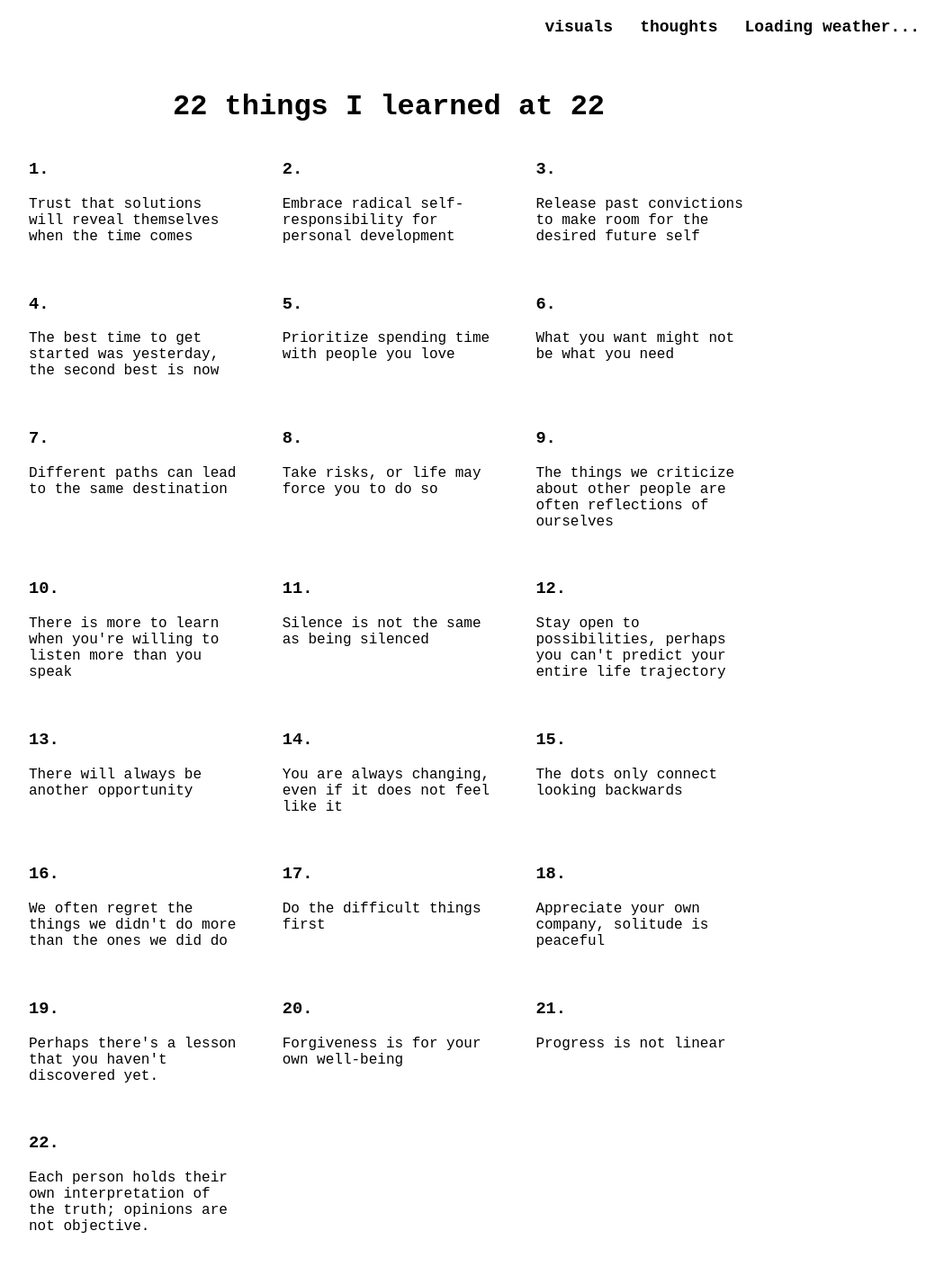
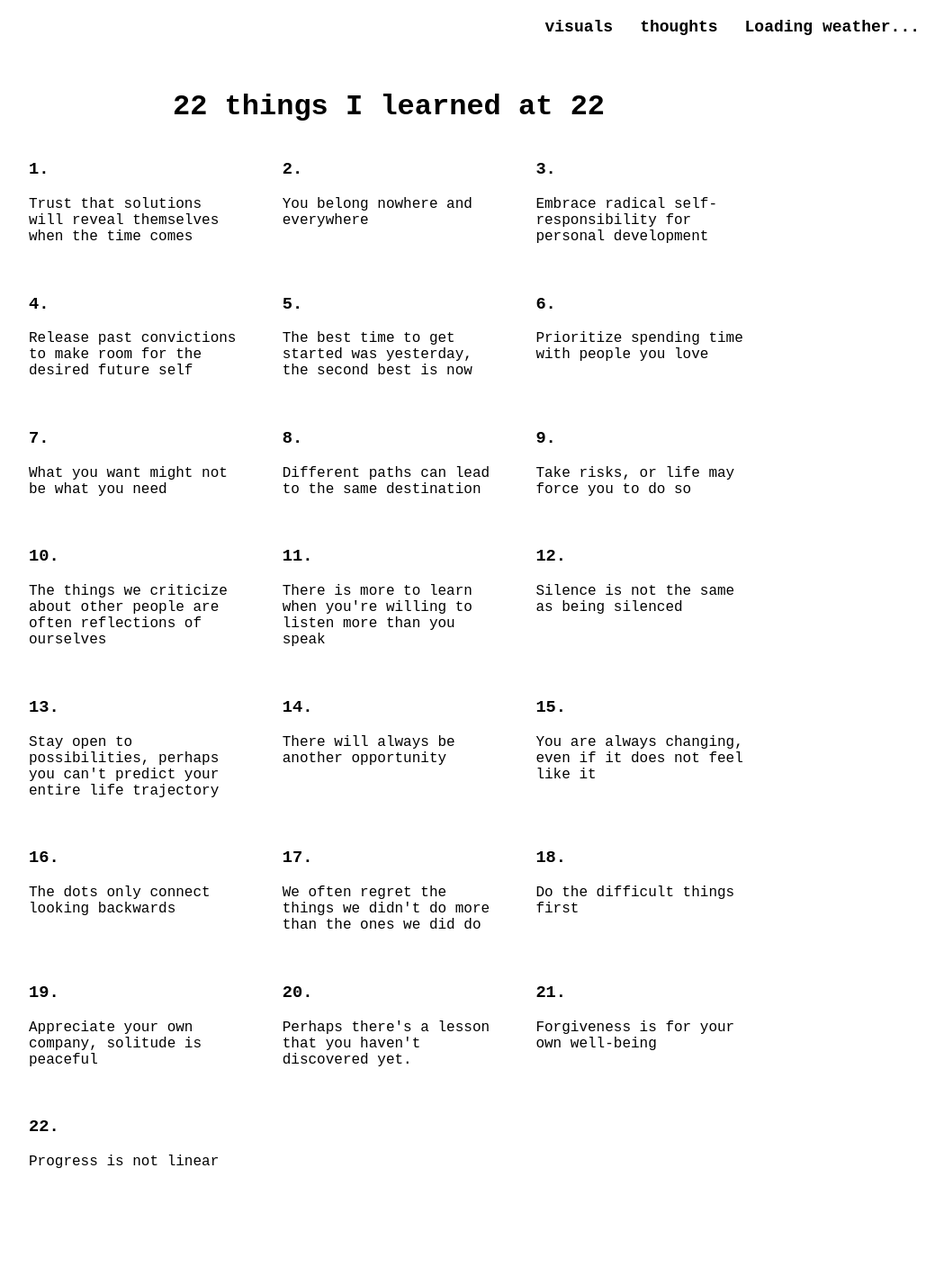
Before and after one commit to AmyyyCao/amy, a React (Create React App) app: page /thoughts in a window 1280 px wide. Shown: the top 1408 px of the page at 90% size, without its empty margins (208-1257 px from the left). After the commit the page ends 1356 px from the top, so only its background shows below. Built offline with nearby package versions, Linux system fonts and the light colour scheme; no server answers.

Commit message:
Modified thoughts page.

```diff
--- a/src/Thoughts.js
+++ b/src/Thoughts.js
@@ -4,6 +4,7 @@ import './App.css';
 export default function Thoughts() {
     const items = [
         'Trust that solutions will reveal themselves when the time comes',
+        'You belong nowhere and everywhere',
         'Embrace radical self-responsibility for personal development',
         'Release past convictions to make room for the desired future self',
         'The best time to get started was yesterday, the second best is now',
@@ -23,8 +24,7 @@ export default function Thoughts() {
         'Appreciate your own company, solitude is peaceful',
         'Perhaps there\'s a lesson that you haven\'t discovered yet.',
         'Forgiveness is for your own well-being',
-        'Progress is not linear',
-        'Each person holds their own interpretation of the truth; opinions are not objective.'
+        'Progress is not linear'
     ];
 
     return (
```
